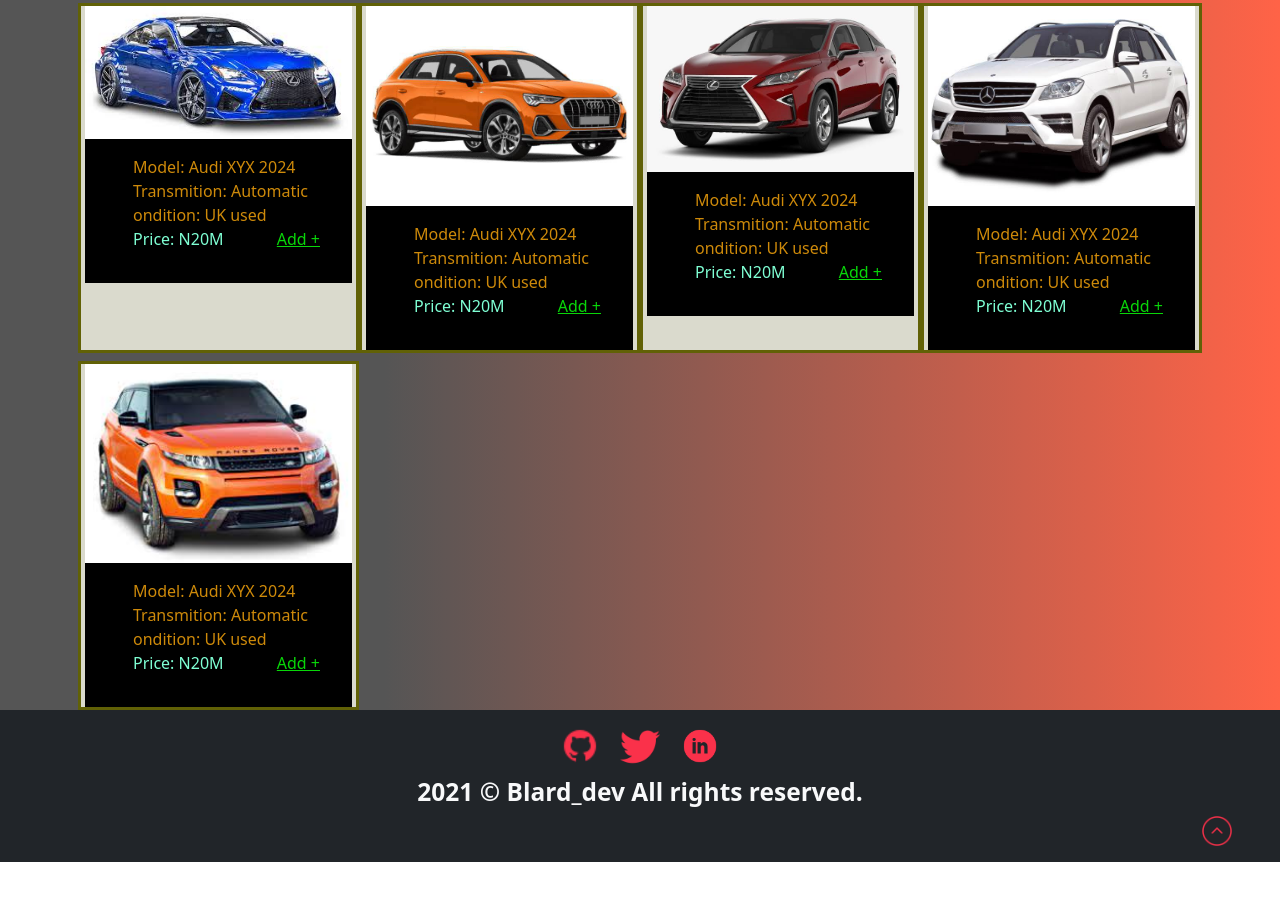
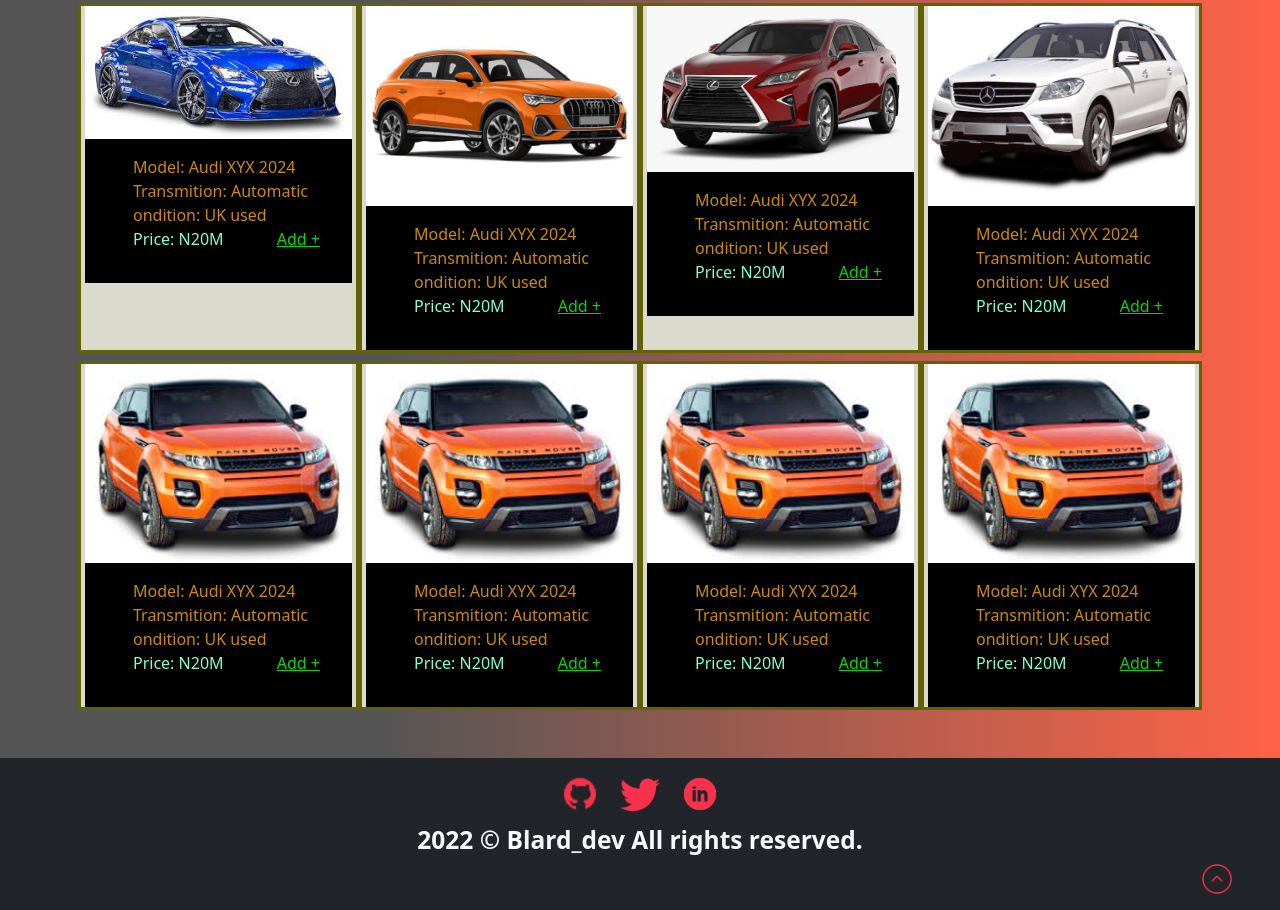
Before and after one commit to Geraldekene07/Hansfahd-Motors, a plain HTML site: page gallery.html in a window 1280 px wide. Shown: the part 720-1630 px from the top of the page. Before the commit the page ends 1582 px from the top, so only its background shows below. Drawn offline with nearby package versions, Linux system fonts and the light colour scheme.

Commit message:
Footer edited

```diff
--- a/gallery.css
+++ b/gallery.css
@@ -153,6 +153,13 @@ nav{
 
 }
 
+@media (max-width:398px) {
+    .Back{
+        display: none;
+    }
+
+}
+
 
 @media (max-width: 576px) {
     .search{
--- a/gallery.html
+++ b/gallery.html
@@ -11,7 +11,7 @@
 </head>
 <body id="to-top">
 <!-- Nav-bar section -->
-<nav class="navbar navbar-expand-lg navbar-light bg-dark h3-3">
+<nav class="navbar navbar-expand-lg navbar-light bg-dark h3-3 sticky-top">
   <div class="navbar-container container">
     <div class="logo"><a class="navbar-brand text-light btn btn-outline-danger" href="./index.html">HANSFAHD</a>
     </div>
@@ -35,7 +35,7 @@
 
         <li class="nav-item dropdown">
           <a class="nav-link text-light dropdown-toggle" href="#" id="navbarDropdown" role="button" data-bs-toggle="dropdown" aria-expanded="false">
-            Filter car by
+            Find car by
           </a>
           <ul class="dropdown-menu" aria-labelledby="navbarDropdown">
 
@@ -102,7 +102,7 @@
       </div>
       <div class="modal-footer ">
         <button type="button" class="btn btn-dark" data-bs-dismiss="modal">Close</button>
-        <button type="button"  class="btn btn-dark" >Add to cart<img class="ps-2" src="./images/icons8-shopping-cart.gif" width="10%" alt=""></button>
+        <button type="submit"  class="btn btn-dark" >Add to cart<img class="ps-2" src="./images/icons8-shopping-cart.gif" width="10%" alt=""></button>
       </div>
     </div>
   </div>
@@ -118,8 +118,9 @@
   </div>
   <div class="offcanvas-body">
     <p class="text-warning">what do you want to do next?</p>
-    <a href="" class="btn btn-outline-secondary">View cart</a>
-    <a href="" class="btn btn-outline-secondary ms-2">Checkout</a>
+        <a href="./gallery.html" class="Back btn btn-outline-secondary ms-2">Back to shopping</a>
+    <a href="#" class="btn btn-outline-secondary">View cart</a>
+    <a href="./index.html" class="btn btn-outline-secondary ms-2">Checkout</a>
 
   </div>
 </div>
@@ -253,12 +254,54 @@
                 </ul>
             </div>
           </div>
+
+
+          <div class="col">
+            <img src="./images/images6.jpeg" class="gallery-img" alt="">
+            <div class="car-info">
+                <ul>
+                    <li>Model: Audi XYX 2024</li>
+                    <li>Transmition: Automatic</li>
+                    <li>ondition: UK used</li>
+                     <span>Price: N20M</span>
+                     <span class="addCart pe-3" type="button" data-bs-toggle="offcanvas" data-bs-target="#offcanvasRight" aria-controls="offcanvasRight"><a href="#">Add +</a></span>
+                </ul>
+            </div>
+          </div>
+
+
+          <div class="col">
+            <img src="./images/images6.jpeg" class="gallery-img" alt="">
+            <div class="car-info">
+                <ul>
+                    <li>Model: Audi XYX 2024</li>
+                    <li>Transmition: Automatic</li>
+                    <li>ondition: UK used</li>
+                     <span>Price: N20M</span>
+                     <span class="addCart pe-3" type="button" data-bs-toggle="offcanvas" data-bs-target="#offcanvasRight" aria-controls="offcanvasRight"><a href="#">Add +</a></span>
+                </ul>
+            </div>
+          </div>
+
+
+          <div class="col">
+            <img src="./images/images6.jpeg" class="gallery-img" alt="">
+            <div class="car-info">
+                <ul>
+                    <li>Model: Audi XYX 2024</li>
+                    <li>Transmition: Automatic</li>
+                    <li>ondition: UK used</li>
+                     <span>Price: N20M</span>
+                     <span class="addCart pe-3" type="button" data-bs-toggle="offcanvas" data-bs-target="#offcanvasRight" aria-controls="offcanvasRight"><a href="#">Add +</a></span>
+                </ul>
+            </div>
+          </div>
         </div>
       </div>
   </div>
 
   <!-- Footer Section -->
-  <section class="footer-section pt-3 bg-dark text-center" style="padding-bottom: 0.5px;">
+  <section class="footer-section pt-3 bg-dark text-center mt-5" style="padding-bottom: 0.5px;">
       <div class="container">
         <div>
           <a href="https://github.com/Blard-omu" target="_blank" class="text-decoration-none">
@@ -272,7 +315,7 @@
           </a>
         </div>
         <div>
-          <h3 class="fw-bold text-light mt-2"><small>2021 &copy Blard_dev All rights reserved.</small></h3>
+          <h3 class="fw-bold text-light mt-2"><small>2022 &copy Blard_dev All rights reserved.</small></h3>
         </div>
       </div>
 
```
Also changed, not shown: index.html (+3 -9 lines), login.html (+5 -9 lines), signup.html (+3 -8 lines).
